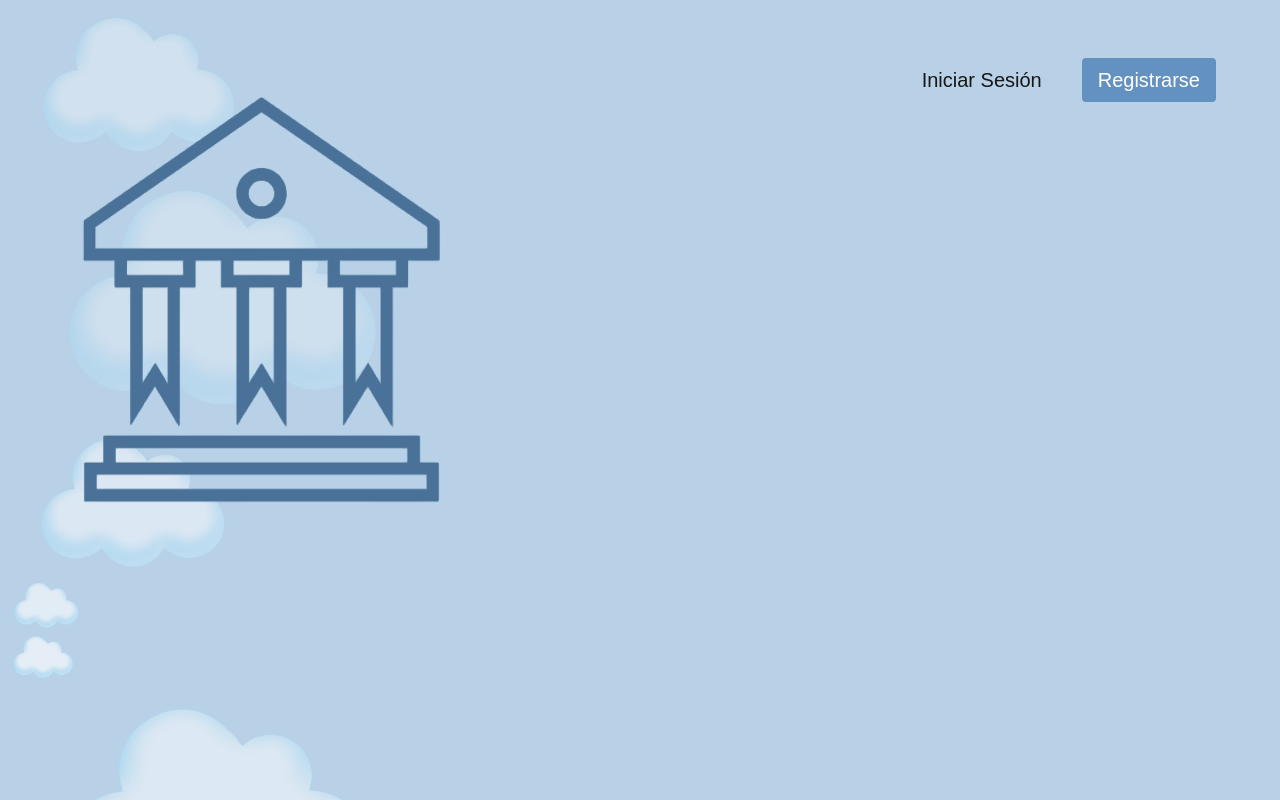
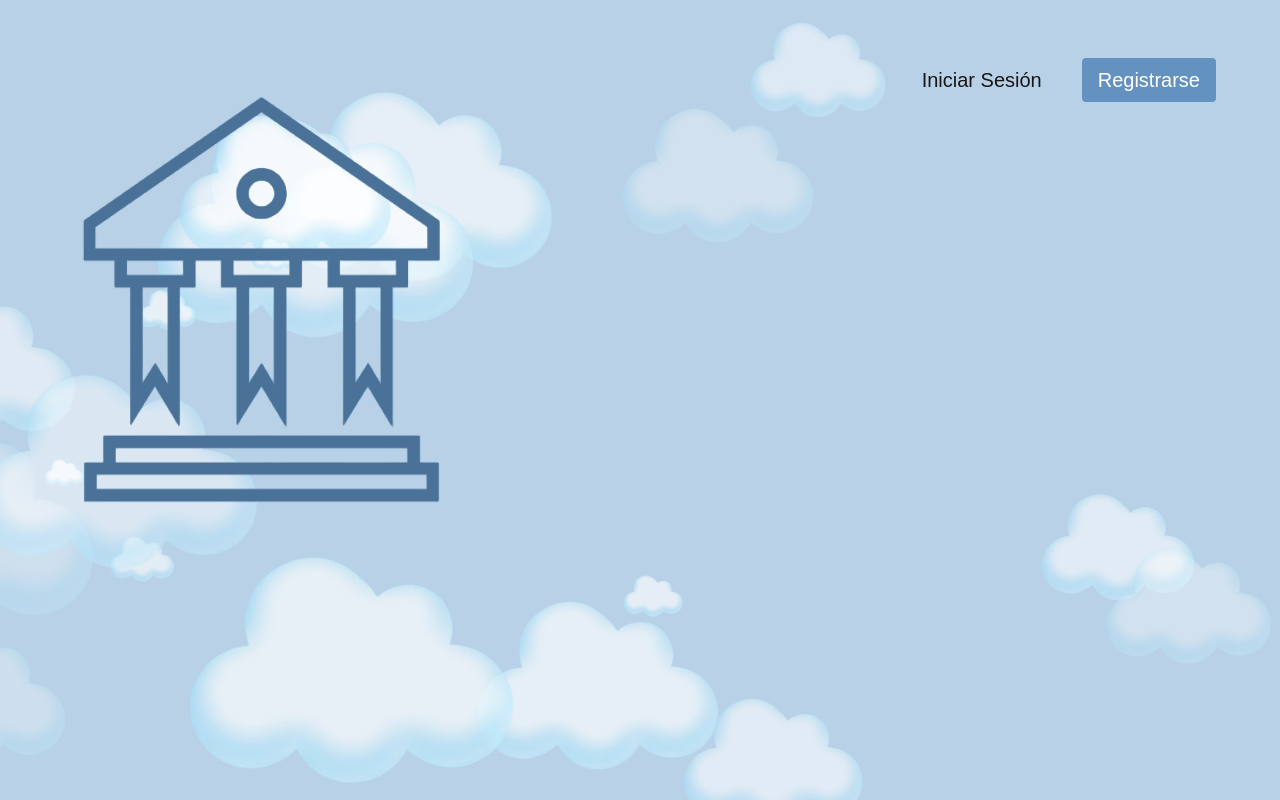
Before and after one commit to EmilioFex20/UNIplus, a Next.js app in the folder uniplus/: page / in a window 1280 px wide. Built offline with nearby package versions, Linux system fonts and the light colour scheme.

Commit message:
animacion nubes inicio arreglada

```diff
--- a/uniplus/app/layout.js
+++ b/uniplus/app/layout.js
@@ -1,6 +1,6 @@
 import { Geist, Geist_Mono } from "next/font/google";
 import "./globals.css";
-
+import "./styles/nubesInicio.css";
 const geistSans = Geist({
   variable: "--font-geist-sans",
   subsets: ["latin"],
--- a/uniplus/app/page.js
+++ b/uniplus/app/page.js
@@ -1,5 +1,6 @@
 import Image from "next/image";
 import Menu from "./components/menu";
+
 
 export default function Home() {
   const nubes = Array.from({ length: 55 }, (_, i) => {
--- /dev/null
+++ b/uniplus/app/styles/nubesInicio.css
@@ -0,0 +1,20 @@
+@tailwind base;
+@tailwind components;
+@tailwind utilities;
+
+@keyframes moveCloud {
+  0% {
+    transform: translateX(-200vw);
+  }
+  100% {
+    transform: translateX(200vw);
+  }
+}
+
+.animate-cloud {
+  animation-name: moveCloud;
+  animation-timing-function: linear;
+  animation-iteration-count: infinite;
+  animation-fill-mode: forwards;
+  position: absolute;
+}
```
